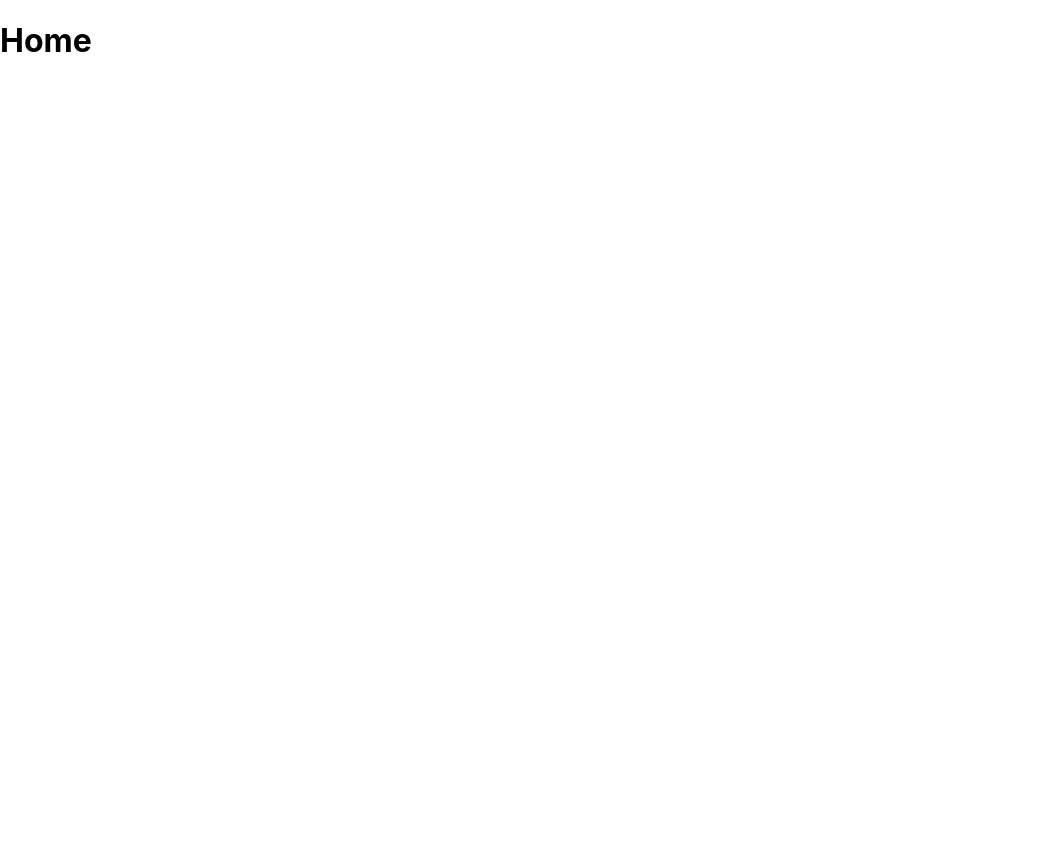
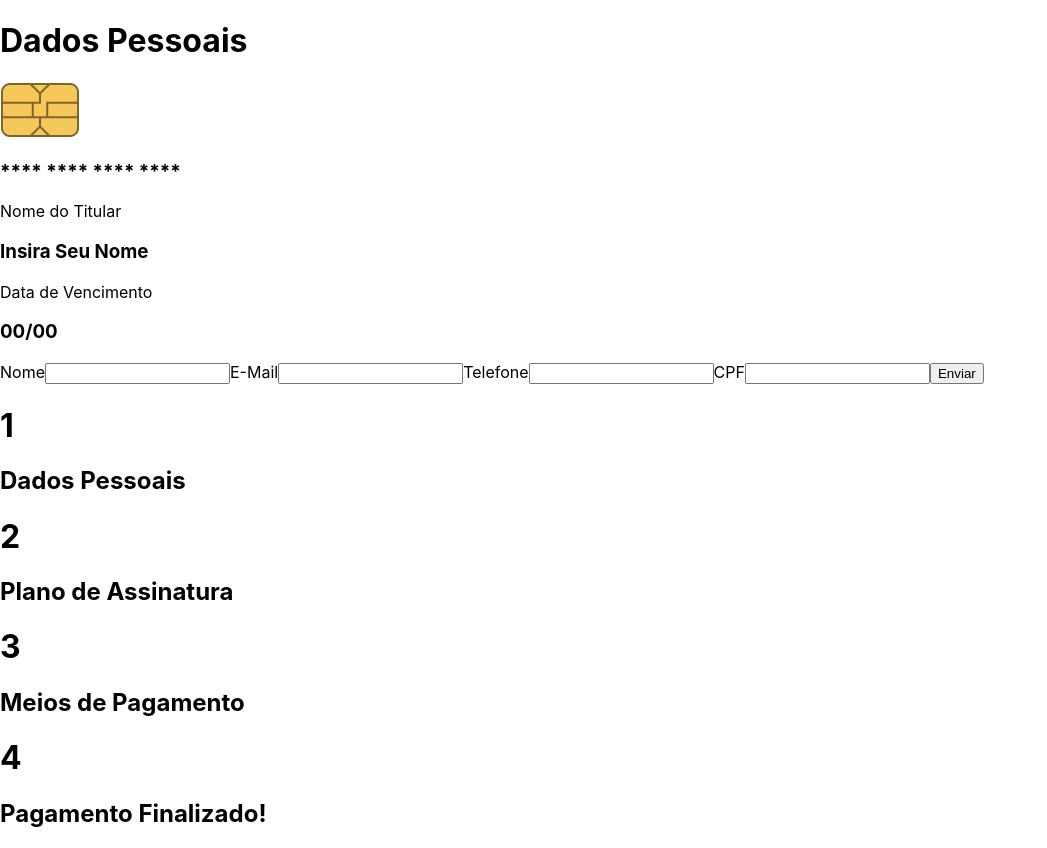
Before and after one commit to MatheusKRC/Mercado-Pago-API, a React (Create React App) app: page / in a window 1280 px wide. Shown: the whole page, without its empty margins (0-1047 px from the left). Before the commit the page ends 800 px from the top, so only its background shows below. Built offline with nearby package versions, Linux system fonts and the light colour scheme.

Commit message:
montado o esqueleto da página

```diff
--- a/src/App.jsx
+++ b/src/App.jsx
@@ -1,4 +1,5 @@
 import React from 'react';
+import { Route, Routes } from 'react-router-dom';
 import './CSS/App.css';
 import Home from './Pages/Home';
 
@@ -8,7 +9,13 @@ import Home from './Pages/Home';
 
 function App() {
   return (
-    <Home />
+    <div>
+      <Routes>
+
+        <Route exact path="/" Component={Home} />
+
+      </Routes>
+    </div>
   );
 }
 
--- /dev/null
+++ b/src/Components/StepsLine.jsx
@@ -0,0 +1,29 @@
+import React from 'react';
+
+function StepsLine() {
+  return (
+    <footer>
+      <div>
+        <h1>1</h1>
+        <h2>Dados Pessoais</h2>
+      </div>
+
+      <div>
+        <h1>2</h1>
+        <h2>Plano de Assinatura</h2>
+      </div>
+
+      <div>
+        <h1>3</h1>
+        <h2>Meios de Pagamento</h2>
+      </div>
+
+      <div>
+        <h1>4</h1>
+        <h2>Pagamento Finalizado!</h2>
+      </div>
+    </footer>
+  );
+}
+
+export default StepsLine;
--- a/src/Pages/Home.js
+++ /dev/null
@@ -1,11 +0,0 @@
-import React from "react"
-
-function Home () {
-    return (
-        <div>
-            <h1>Home</h1>
-        </div>
-    )
-}
-
-export default Home
--- /dev/null
+++ b/src/Pages/Home.jsx
@@ -0,0 +1,48 @@
+import React from 'react';
+import chip from '../Images/chip.png';
+import bank from '../Images/bank.png';
+import StepsLine from '../Components/StepsLine';
+
+function Home() {
+  return (
+    <div>
+      <h1>Dados Pessoais</h1>
+
+      <div>
+        <img src={chip} alt="chip de cartão de crédito" />
+        <img src={bank} alt="icone de banco generico" />
+
+        <h3>**** **** **** ****</h3>
+
+        <p>Nome do Titular</p>
+        <h3>Insira Seu Nome</h3>
+
+        <p>Data de Vencimento</p>
+        <h3>00/00</h3>
+      </div>
+
+      <form>
+        Nome
+        <input type="text" />
+
+        E-Mail
+        <input type="text" />
+
+        Telefone
+        <input type="text" />
+
+        CPF
+        <input type="text" />
+
+        <button type="button">
+          Enviar
+
+        </button>
+      </form>
+
+      <StepsLine />
+    </div>
+  );
+}
+
+export default Home;
--- a/src/index.jsx
+++ b/src/index.jsx
@@ -1,14 +1,21 @@
 import React from 'react';
 import ReactDOM from 'react-dom/client';
 import './CSS/index.css';
+import { BrowserRouter } from 'react-router-dom';
+import { Provider } from 'react-redux';
 import App from './App';
 import reportWebVitals from './reportWebVitals';
+import store from './redux/store/store';
 
 const root = ReactDOM.createRoot(document.getElementById('root'));
 root.render(
   <React.StrictMode>
-    <App />
-  </React.StrictMode>
+    <BrowserRouter>
+      <Provider store={store}>
+        <App />
+      </Provider>
+    </BrowserRouter>
+  </React.StrictMode>,
 );
 
 // If you want to start measuring performance in your app, pass a function
--- a/src/redux/reducers/user.js
+++ b/src/redux/reducers/user.js
@@ -6,7 +6,7 @@ const INITIAL_STATE = {
 };
 
 const user = (action, state = INITIAL_STATE) => {
-  switch (action.type) {
+  switch (action) {
     case 'USER_ACTION':
       return { ...state };
     default:
--- a/src/reportWebVitals.js
+++ b/src/reportWebVitals.js
@@ -1,6 +1,8 @@
-const reportWebVitals = onPerfEntry => {
+const reportWebVitals = (onPerfEntry) => {
   if (onPerfEntry && onPerfEntry instanceof Function) {
-    import('web-vitals').then(({ getCLS, getFID, getFCP, getLCP, getTTFB }) => {
+    import('web-vitals').then(({
+      getCLS, getFID, getFCP, getLCP, getTTFB,
+    }) => {
       getCLS(onPerfEntry);
       getFID(onPerfEntry);
       getFCP(onPerfEntry);
```
Also changed, not shown: src/Images/bank.png (added), src/Images/chip.png (added).
